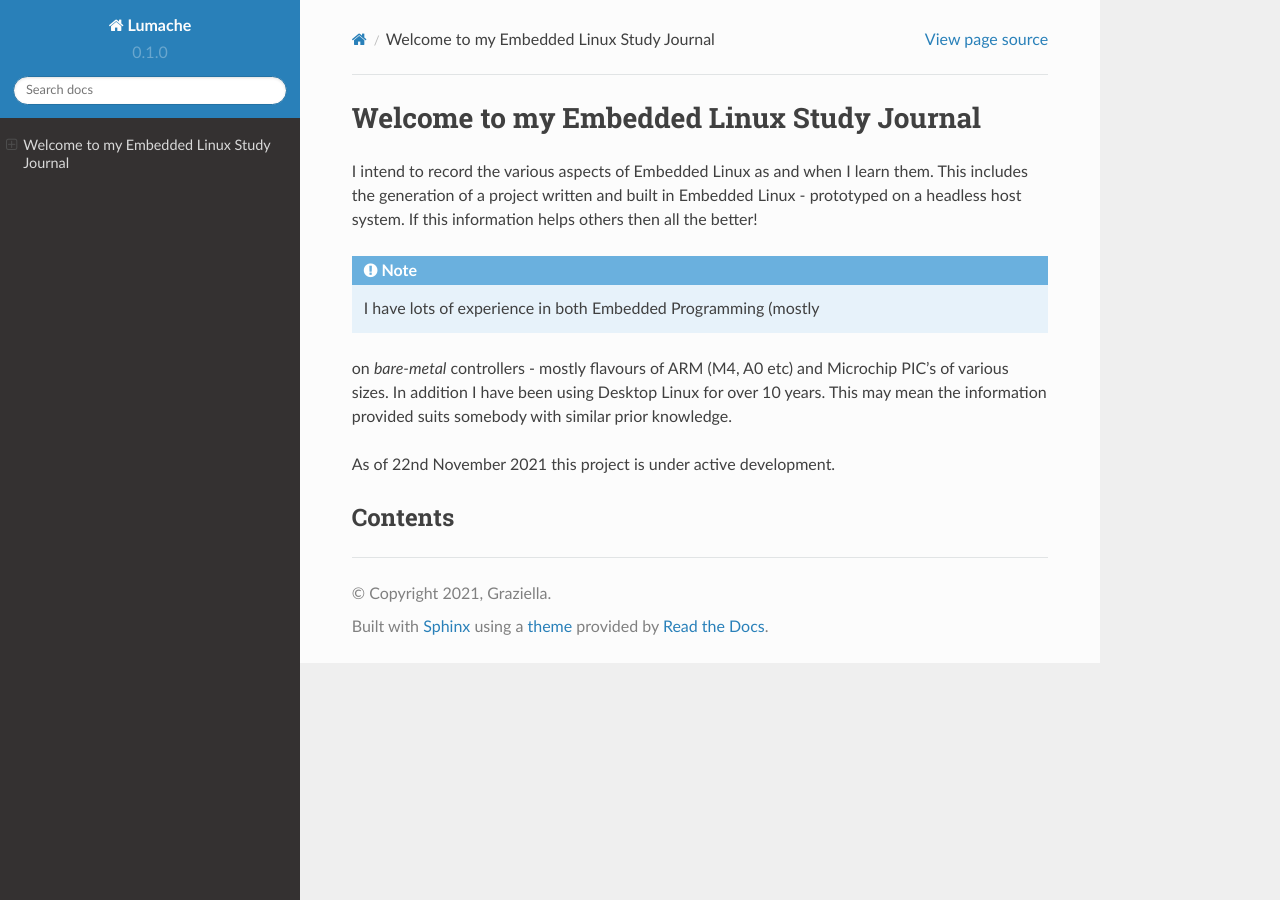
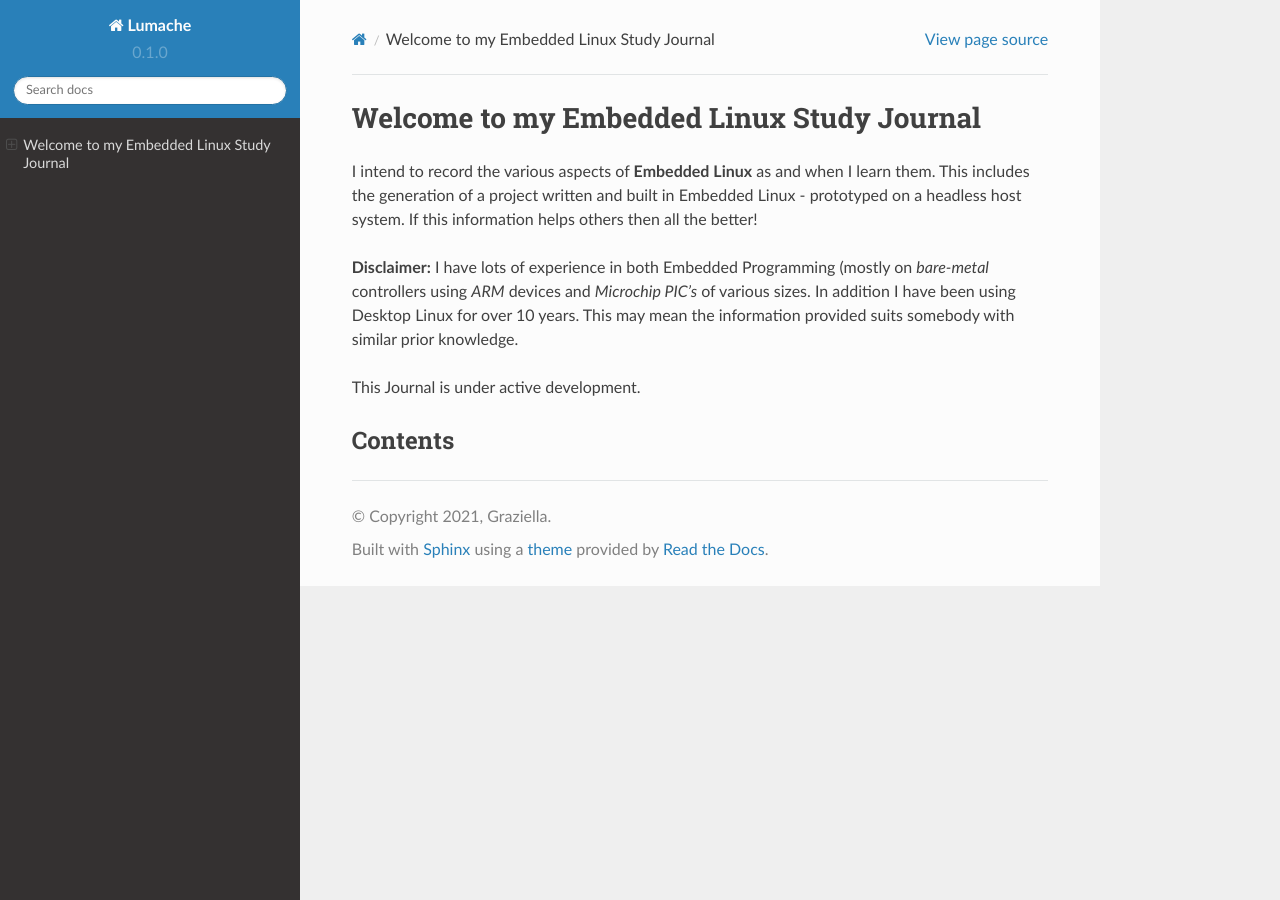
Before and after one commit to mjago/Linux-Embedded-Journal, a Sphinx documentation site: the page built from docs/source/index.rst, in a window 1280 px wide. Built offline with Sphinx 7.4.7 and the Read the Docs theme 2.0.0, drawn with Linux system fonts in a browser that asks for light colours; pages that are not in the unit, such as notebooks, are missing from menus.

Commit message:
Note -> Disclaimer

```diff
--- a/docs/source/index.rst
+++ b/docs/source/index.rst
@@ -1,22 +1,22 @@
 Welcome to my Embedded Linux Study Journal
 ==========================================
 
-I intend to record the various aspects of Embedded Linux as and when I learn
+I intend to record the various aspects of **Embedded Linux** as and when I learn
 them. This includes the generation of a project written and built in Embedded
 Linux - prototyped on a headless host system. If this information helps others
 then all the better!
 
-.. note:: I have lots of experience in both Embedded Programming (mostly
-on *bare-metal* controllers - mostly flavours of ARM (M4, A0 etc) and Microchip
-PIC's of various sizes. In addition I have been using Desktop Linux for over 10
+**Disclaimer:** I have lots of experience in both Embedded Programming (mostly
+on *bare-metal* controllers using *ARM* devices and *Microchip
+PIC's* of various sizes. In addition I have been using Desktop Linux for over 10
 years. This may mean the information provided suits somebody with similar prior
 knowledge.
 
-As of 22nd November 2021 this project is under active development.
+This Journal is under active development.
 
 Contents
 --------
 
 .. toctree::
 
-   Create Documentation Server
+   Create Journal Server
```
